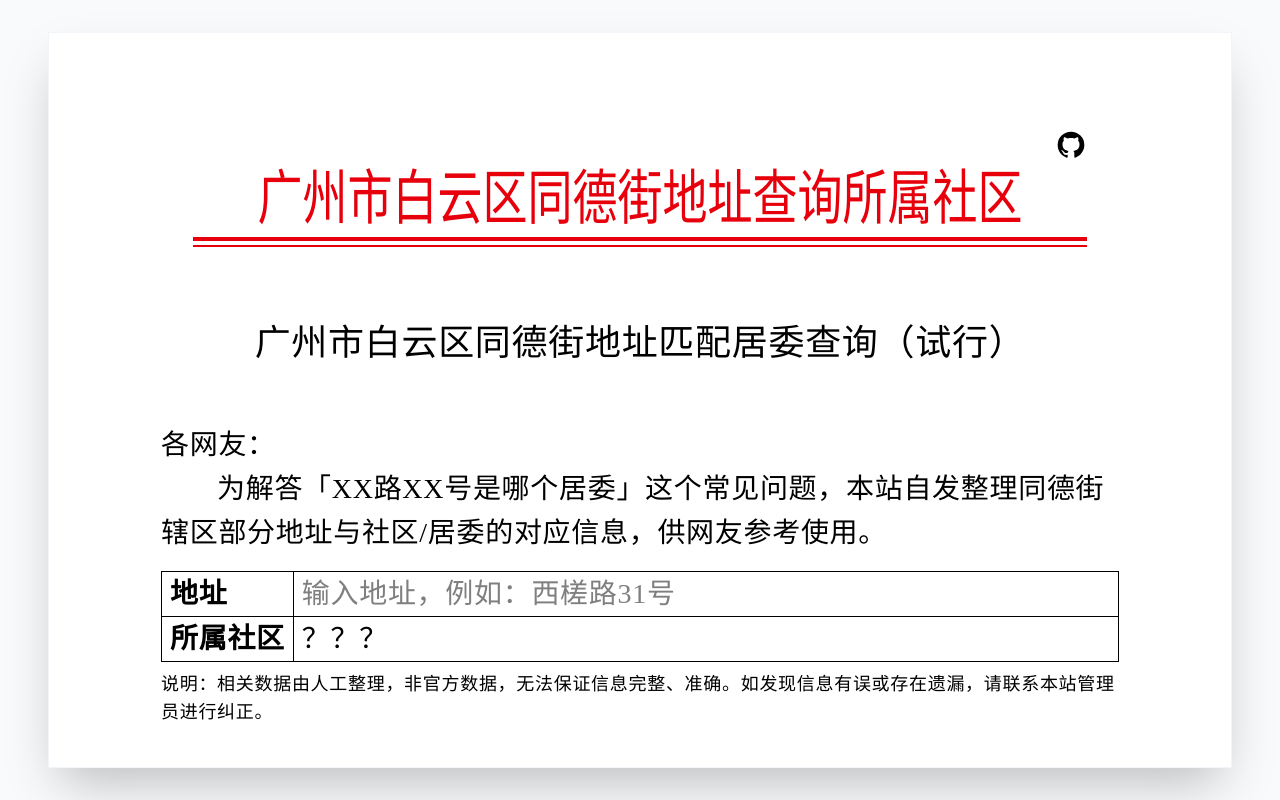
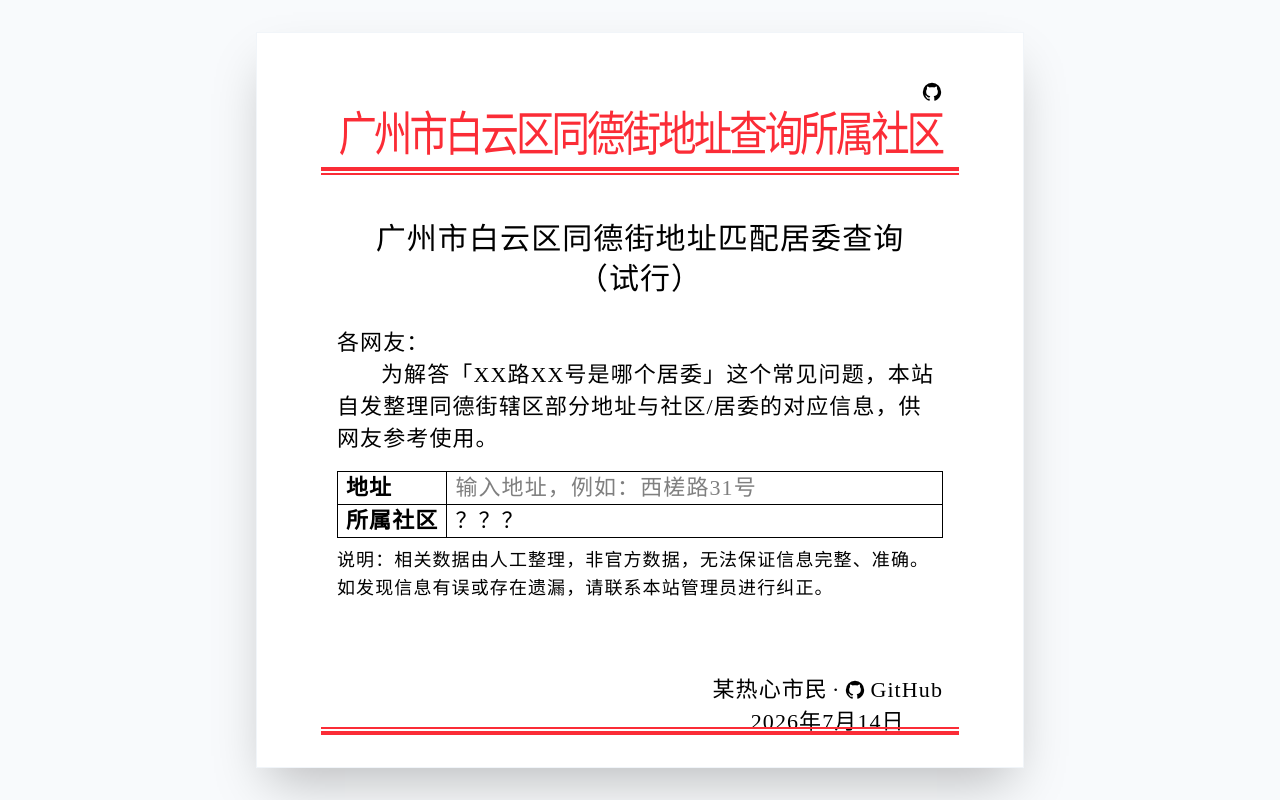
Before and after one commit to dev-chenxing/neighborhood-locator, an Astro site in the folder apps/web/: page / in a window 1280 px wide. Built offline with nearby package versions, Linux system fonts and the light colour scheme; Astro itself is replaced by a stand-in of ours.

Commit message:
feat: add Footer and Github components

```diff
--- /dev/null
+++ b/apps/web/src/components/Footer.astro
@@ -0,0 +1,43 @@
+---
+import Github from "../components/Github.astro";
+
+interface Props {
+  author: string; // 落款单位
+  githubUrl: string; // GitHub 仓库地址
+}
+const { author, githubUrl } = Astro.props;
+
+const buildDate = new Date();
+---
+
+<div class="flex flex-col items-end px-20">
+  <div class="text-center">
+    <p class="inline-flex items-center">
+      {author}
+      <span class="mx-1">·</span>
+      <a
+        href={githubUrl}
+        target="_blank"
+        rel="noopener noreferrer"
+        class="inline-flex items-center gap-1 hover:text-red-500"
+      >
+        <Github /> GitHub
+      </a>
+    </p>
+    <p>
+      <time datetime={buildDate.toISOString()}>
+        {
+          buildDate.toLocaleDateString("zh-CN", {
+            year: "numeric",
+            month: "long",
+            day: "numeric",
+          })
+        }
+      </time>
+    </p>
+  </div>
+</div>
+<div class="absolute left-0 bottom-8 w-full px-16">
+  <div class="border-b-2 border-red-500 mx-auto container mb-0.5"></div>
+  <div class="border-b-4 border-red-500 mx-auto container"></div>
+</div>
--- /dev/null
+++ b/apps/web/src/components/Github.astro
@@ -0,0 +1,5 @@
+---
+const props = Astro.props
+---
+
+<svg xmlns="http://www.w3.org/2000/svg" width="1em" height="1em" viewBox="0 0 24 24" {...props}><!-- Icon from Material Design Icons by Pictogrammers - https://github.com/Templarian/MaterialDesign/blob/master/LICENSE --><path fill="currentColor" d="M12 2A10 10 0 0 0 2 12c0 4.42 2.87 8.17 6.84 9.5c.5.08.66-.23.66-.5v-1.69c-2.77.6-3.36-1.34-3.36-1.34c-.46-1.16-1.11-1.47-1.11-1.47c-.91-.62.07-.6.07-.6c1 .07 1.53 1.03 1.53 1.03c.87 1.52 2.34 1.07 2.91.83c.09-.65.35-1.09.63-1.34c-2.22-.25-4.55-1.11-4.55-4.92c0-1.11.38-2 1.03-2.71c-.1-.25-.45-1.29.1-2.64c0 0 .84-.27 2.75 1.02c.79-.22 1.65-.33 2.5-.33s1.71.11 2.5.33c1.91-1.29 2.75-1.02 2.75-1.02c.55 1.35.2 2.39.1 2.64c.65.71 1.03 1.6 1.03 2.71c0 3.82-2.34 4.66-4.57 4.91c.36.31.69.92.69 1.85V21c0 .27.16.59.67.5C19.14 20.16 22 16.42 22 12A10 10 0 0 0 12 2"/></svg>
--- a/apps/web/src/components/NavHeader.astro
+++ b/apps/web/src/components/NavHeader.astro
@@ -1,37 +1,29 @@
 ---
-const githubUrl = "https://github.com/dev-chenxing/neighborhood-locator";
+import Github from "./Github.astro";
 ---
 
-<nav class="pt-24">
-  <div class="flex justify-end px-36 mb-2">
+<nav class="pt-12">
+  <div class="flex justify-end px-20 mb-2">
     <a
-      href={githubUrl}
-      class="text-black hover:text-red-600"
+      href={Astro.props.githubUrl}
+      class="text-black hover:text-red-500"
       target="_blank"
       rel="noopener noreferrer"
       title="访问网页Github仓库"
     >
-      <svg
-        xmlns="http://www.w3.org/2000/svg"
-        width="32"
-        height="32"
-        viewBox="0 0 24 24"
-        ><!-- Icon from Material Design Icons by Pictogrammers - https://github.com/Templarian/MaterialDesign/blob/master/LICENSE -->
-        <path
-          fill="currentColor"
-          d="M12 2A10 10 0 0 0 2 12c0 4.42 2.87 8.17 6.84 9.5c.5.08.66-.23.66-.5v-1.69c-2.77.6-3.36-1.34-3.36-1.34c-.46-1.16-1.11-1.47-1.11-1.47c-.91-.62.07-.6.07-.6c1 .07 1.53 1.03 1.53 1.03c.87 1.52 2.34 1.07 2.91.83c.09-.65.35-1.09.63-1.34c-2.22-.25-4.55-1.11-4.55-4.92c0-1.11.38-2 1.03-2.71c-.1-.25-.45-1.29.1-2.64c0 0 .84-.27 2.75 1.02c.79-.22 1.65-.33 2.5-.33s1.71.11 2.5.33c1.91-1.29 2.75-1.02 2.75-1.02c.55 1.35.2 2.39.1 2.64c.65.71 1.03 1.6 1.03 2.71c0 3.82-2.34 4.66-4.57 4.91c.36.31.69.92.69 1.85V21c0 .27.16.59.67.5C19.14 20.16 22 16.42 22 12A10 10 0 0 0 12 2"
-        ></path>
-      </svg>
+      <Github />
     </a>
   </div>
 
   <div class="mx-auto flex justify-center">
-    <h1 class="scale-x-[0.75] text-6xl text-red-600 mb-2 font-xiaobiaosong">
+    <h1
+      class="scale-x-[0.8] tracking-[-0.075em] text-5xl text-red-500 mb-2 font-xiaobiaosong"
+    >
       广州市白云区同德街地址查询所属社区
     </h1>
   </div>
-  <div class="px-36">
-    <div class="border-b-4 border-red-600 mx-auto container mb-1"></div>
-    <div class="border-b-2 border-red-600 mx-auto container"></div>
+  <div class="px-16">
+    <div class="border-b-4 border-red-500 mx-auto container mb-0.5"></div>
+    <div class="border-b-2 border-red-500 mx-auto container"></div>
   </div>
 </nav>
--- a/apps/web/src/layouts/Layout.astro
+++ b/apps/web/src/layouts/Layout.astro
@@ -6,8 +6,12 @@
     <meta name="generator" content={Astro.generator} />
     <title>{Astro.props.title}</title>
   </head>
-  <body class="font-fangsong py-8 px-12 bg-slate-50 h-screen">
-    <div class="bg-white shadow-2xl border border-slate-100 h-full">
+  <body
+    class="font-fangsong text-[1.375rem]/8 tracking-wider bg-slate-50 min-h-screen container mx-auto flex items-center justify-center"
+  >
+    <div
+      class="relative bg-white shadow-2xl border border-slate-100 max-h-full min-h-[calc(100vh-4rem)] max-w-3xl"
+    >
       <slot />
     </div>
   </body>
--- a/apps/web/src/pages/index.astro
+++ b/apps/web/src/pages/index.astro
@@ -1,17 +1,19 @@
 ---
+import Footer from "../components/Footer.astro";
 import Layout from "../layouts/Layout.astro";
 import NavHeader from "../components/NavHeader.astro";
 import NeighborhoodLocator from "../components/NeighborhoodLocator.svelte";
+
+const githubUrl = "https://github.com/dev-chenxing/neighborhood-locator";
 ---
 
 <Layout title="同德地址查居委">
-  <NavHeader />
-  <div
-    class="container mx-auto px-28 flex flex-col text-[1.75rem]/[2.75rem] tracking-wide"
-  >
-    <h2 class="text-4xl/8 self-center mt-20 mb-16 font-xiaobiaosong">
-      广州市白云区同德街地址匹配居委查询（试行）
+  <NavHeader githubUrl={githubUrl} />
+  <div class="container mx-auto px-20 mb-18 flex flex-col">
+    <h2 class="text-3xl/8 text-center mt-12 mb-2 font-xiaobiaosong">
+      广州市白云区同德街地址匹配居委查询
     </h2>
+    <h3 class="text-3xl/8 text-center mb-8 font-xiaobiaosong">（试行）</h3>
     <p>各网友：</p>
     <p class="indent-[2em]">
       为解答「XX路XX号是哪个居委」这个常见问题，本站自发整理同德街辖区部分地址与社区/居委的对应信息，供网友参考使用。
@@ -21,4 +23,5 @@ import NeighborhoodLocator from "../components/NeighborhoodLocator.svelte";
       说明：相关数据由人工整理，非官方数据，无法保证信息完整、准确。如发现信息有误或存在遗漏，请联系本站管理员进行纠正。
     </p>
   </div>
+  <Footer author="某热心市民" githubUrl={githubUrl} />
 </Layout>
```
